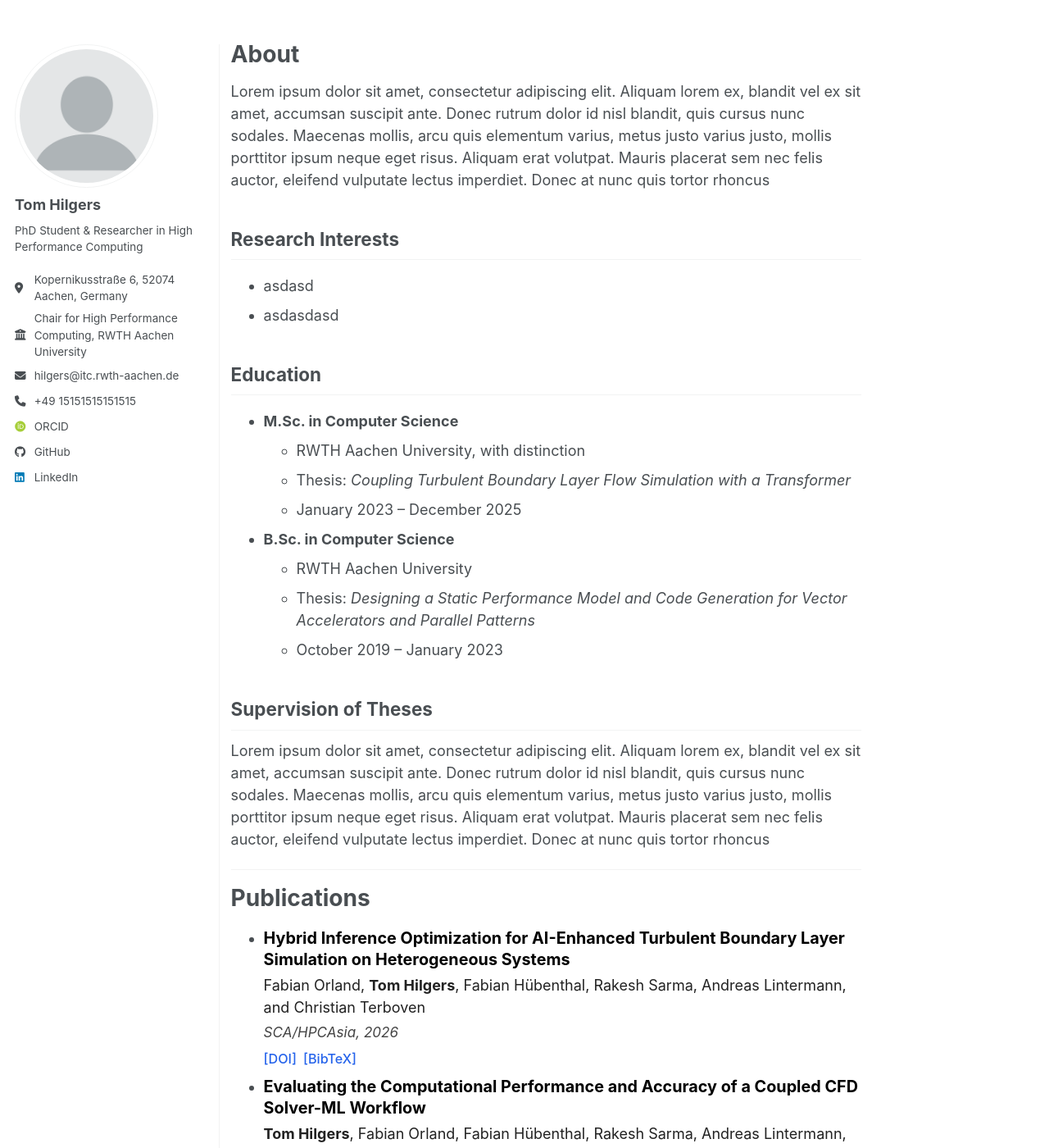
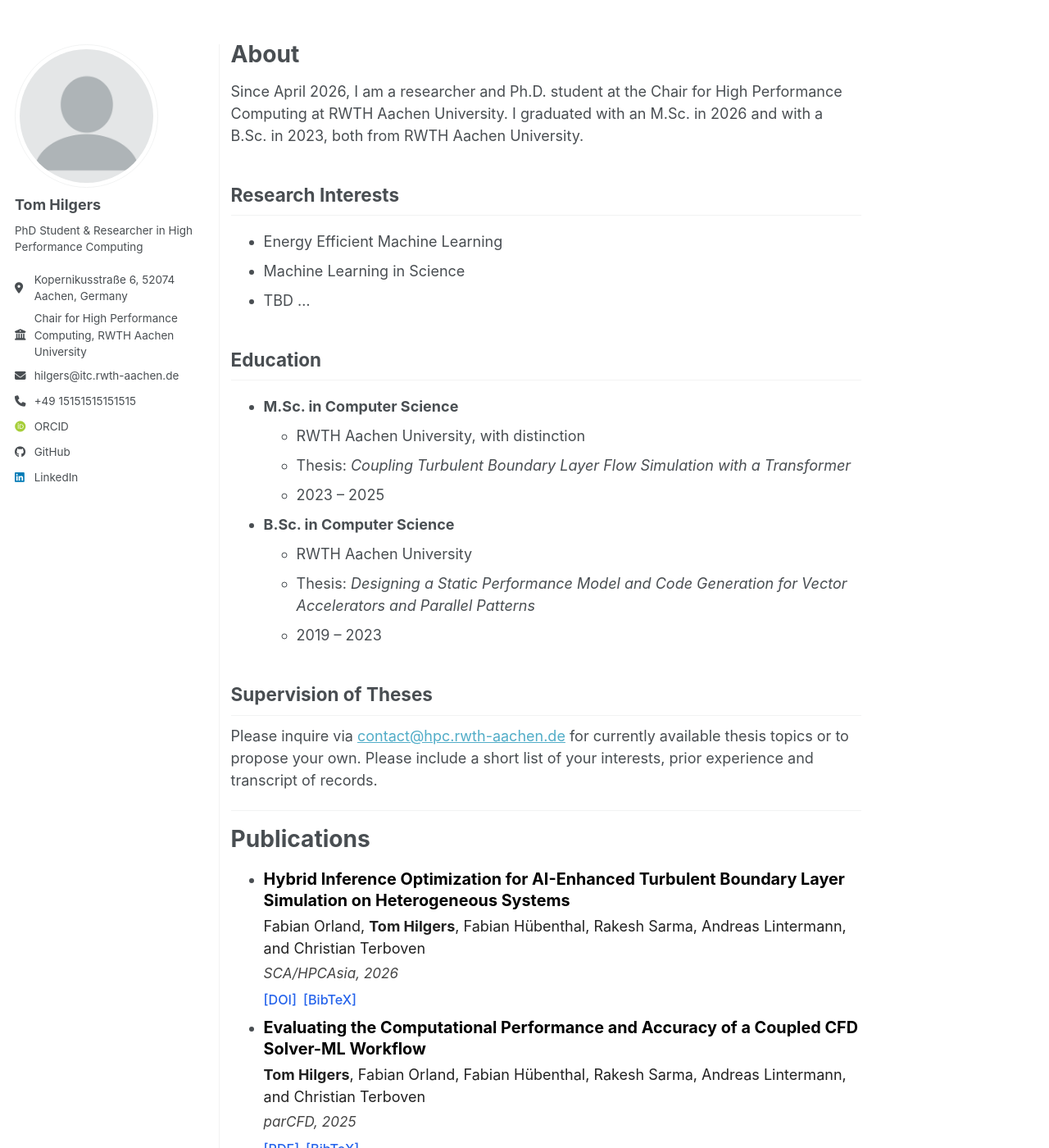
Before and after one commit to tomhilgers/tomhilgers.github.io, a Jekyll site: the page built from _pages/about.md, in a window 1280 px wide and 1400 px high. Shown: the whole window at 82% size. Built offline with Jekyll 4.4.1, drawn with Linux system fonts in a browser that asks for light colours; some web fonts are replaced; a script bundle is joined from its source files by our own code; library files that are not in the unit come from our copies.

Commit message:
Update about.md

```diff
--- a/_pages/about.md
+++ b/_pages/about.md
@@ -9,28 +9,29 @@ redirect_from:
 
 About
 =====
-Lorem ipsum dolor sit amet, consectetur adipiscing elit. Aliquam lorem ex, blandit vel ex sit amet, accumsan suscipit ante. Donec rutrum dolor id nisl blandit, quis cursus nunc sodales. Maecenas mollis, arcu quis elementum varius, metus justo varius justo, mollis porttitor ipsum neque eget risus. Aliquam erat volutpat. Mauris placerat sem nec felis auctor, eleifend vulputate lectus imperdiet. Donec at nunc quis tortor rhoncus
+Since April 2026, I am a researcher and Ph.D. student at the Chair for High Performance Computing at RWTH Aachen University. I graduated with an M.Sc. in 2026 and with a B.Sc. in 2023, both from RWTH Aachen University.
 
 Research Interests
 ------
-- asdasd
-- asdasdasd
+- Energy Efficient Machine Learning
+- Machine Learning in Science
+- TBD ...
 
 Education
 ------
 - **M.Sc. in Computer Science**
     - RWTH Aachen University, with distinction
     - Thesis: *Coupling Turbulent Boundary Layer Flow Simulation with a Transformer*
-    - January 2023 -- December 2025
+    - 2023 -- 2025
 
 - **B.Sc. in Computer Science**
     - RWTH Aachen University
     - Thesis: *Designing a Static Performance Model and Code Generation for Vector Accelerators and Parallel Patterns*
-    - October 2019 -- January 2023
+    - 2019 -- 2023
 
 Supervision of Theses
 ------
-Lorem ipsum dolor sit amet, consectetur adipiscing elit. Aliquam lorem ex, blandit vel ex sit amet, accumsan suscipit ante. Donec rutrum dolor id nisl blandit, quis cursus nunc sodales. Maecenas mollis, arcu quis elementum varius, metus justo varius justo, mollis porttitor ipsum neque eget risus. Aliquam erat volutpat. Mauris placerat sem nec felis auctor, eleifend vulputate lectus imperdiet. Donec at nunc quis tortor rhoncus
+Please inquire via <a href="mailto:contact@hpc.rwth-aachen.de">contact@hpc.rwth-aachen.de</a> for currently available thesis topics or to propose your own. Please include a short list of your interests, prior experience and transcript of records.
 
 ******
 
```
